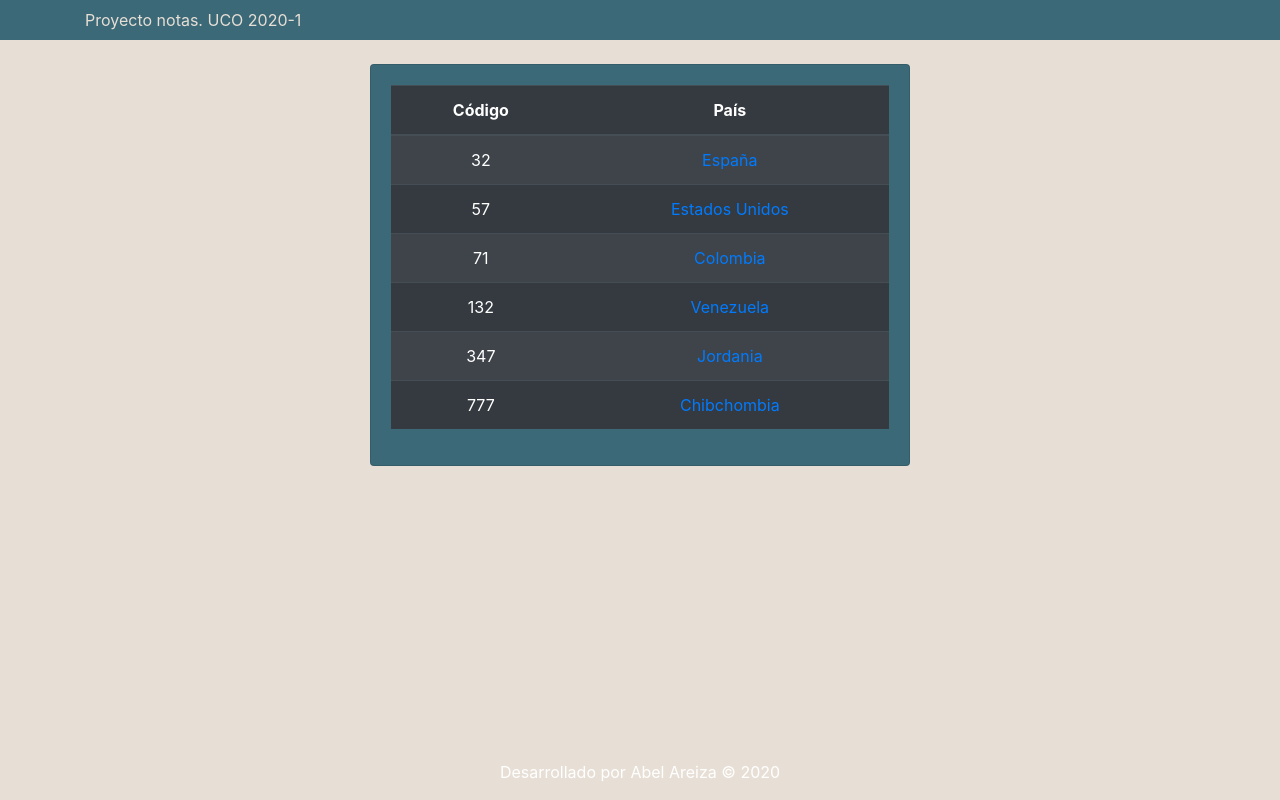
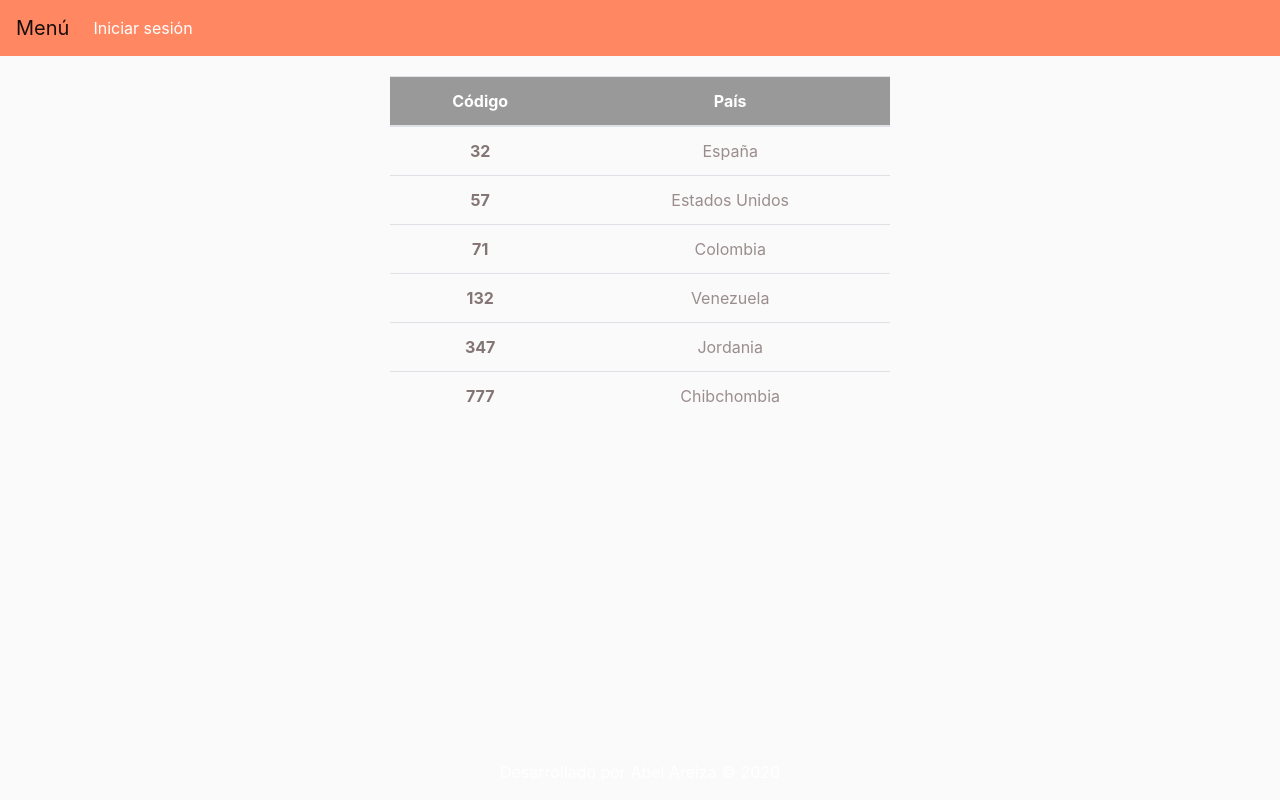
Before and after one commit to abelareiza/proyectonotas, a Django app: page / in a window 1280 px wide. Run offline with Django 3.2, Linux system fonts and the light colour scheme; data comes from the database, SQL or seed files in the repository; both versions use the stored data as it was after the commit; some libraries are stand-ins or nearby versions.

Commit message:
Cambio de look

```diff
--- a/notas/templates/notas/base.html
+++ b/notas/templates/notas/base.html
@@ -9,7 +9,7 @@
   <title>Proyecto Notas</title>
 </head>
 
-<body style=background-color:#e7dfd5;>
+<body style=background-color:#fafafa;>
   <main role="main" class="container">
     <div class="row">
       <div class="col-md-8">
--- a/notas/templates/notas/home.html
+++ b/notas/templates/notas/home.html
@@ -1,26 +1,22 @@
 {% extends "notas/base.html" %}
 {% block content %}
 {% csrf_token %}
-
-<div class="card text-center" style="background-color: #3b6978">
-  <div class="card-body">
-    <table class="table table-striped table-dark">
+<div class="card-body text-center">
+  <table class="table table-hover">
     <thead>
-        <tr>
-          <th scope="col">Código</th>
-          <th scope="col">País</th>
+      <tr style="background-color: #999999">
+        <th scope="col" style="color:white">Código</th>
+        <th scope="col" style="color:white">País</th>
       </tr>
     </thead>
     <tbody>
       {% for pais in paises %}
       <tr>
-          <td>{{ pais.codigo }}</td>
-          <td><a href="{% url 'pais-detail' pais.codigo %}">{{ pais.nombre }}</a></td>
+        <td style="color:#847575; font-weight: bold;">{{ pais.codigo }}</td>
+        <td><a href="{% url 'pais-detail' pais.codigo %}" style="color:#9b8d8d">{{ pais.nombre }}</a></td>
       </tr>
       {% endfor %}
     </tbody>
   </table>
 </div>
-</div>
-
 {% endblock content %}
--- a/notas/templates/notas/pais_confirm_delete.html
+++ b/notas/templates/notas/pais_confirm_delete.html
@@ -4,10 +4,10 @@
     <form method="POST">
       {% csrf_token %}
       <fieldset class="form-group">
-        <legend class="border-bottom mb-4">Eliminar país</legend>
-        <h2>Está seguro de que desea eliminar el país "{{ object.nombre }} ?"</h2>
+        <legend class="border-bottom mb-4" style="padding-top: 20px">Eliminar país</legend>
+        <h2 class="text-center">¿Está seguro de que desea eliminar el país {{ object.nombre }}?</h2>
       </fieldset>
-      <div class="form-group">
+      <div class="form-group text-center">
         <button class="btn btn-outline-danger" type="submit">Sí, eliminar</button>
         <a class="btn btn-outline-secondary" href="{% url 'pais-detail' object.codigo %}">Cancelar</a>
       </div>
--- a/notas/templates/notas/pais_form.html
+++ b/notas/templates/notas/pais_form.html
@@ -5,10 +5,10 @@
     <form method="POST">
       {% csrf_token %}
       <fieldset class="form-group">
-        <legend class="border-bottom mb-4">Añadir pais</legend>
+        <legend class="border-bottom mb-4" style="padding-top: 20px">Añadir país</legend>
         {{ form|crispy }}
       </fieldset>
-      <div class="form-group">
+      <div class="form-group; text-center">
         <button class="btn btn-outline-info" type="submit">Agregar</button>
       </div>
     </form>
--- a/notas/templates/partials/_navbar.html
+++ b/notas/templates/partials/_navbar.html
@@ -1,15 +1,26 @@
-<nav class="navbar navbar-dark bg-primary mb-4" style="background-color: #3b6978 !important;">
-	<div class="container">
-		{% if user.is_authenticated %}
-		<a style="color: #e7dfd5">Bienvenido, {{ user.username }}</a>
-		{% endif %}
-		<div class="navbar-nav">
+<nav class="navbar navbar-expand-lg navbar-light bg-dark" style="background-color: #FF8863 !important;">
+	<a class="navbar-brand" href="#">Menú</a>
+	<button class="navbar-toggler" type="button" data-toggle="collapse" data-target="#navbarNav"
+		aria-controls="navbarNav" aria-expanded="false" aria-label="Toggle navigation">
+		<span class="navbar-toggler-icon"></span>
+	</button>
+	<div class="collapse navbar-collapse" id="navbarNav">
+		<ul class="navbar-nav">
 			{% if user.is_authenticated %}
-			<a class="nav-item nav-link" href="{% url 'pais-create' %}">Añadir país</a>
-			<a class="nav-item nav-link" href="{% url 'logout' %}">Cerrar sesión</a>
+			<li class="nav-item active">
+				<a class="nav-link text-white" href="{% url 'notas-home' %}">Home <span class="sr-only">(current)</span></a>
+			</li>
+			<li class="nav-item">
+				<a class="nav-link text-white" href="{% url 'pais-create' %}">Añadir país</a>
+			</li>
+			<li class="nav-item">
+				<a class="nav-link text-white" href="{% url 'logout' %}">Cerrar sesión</a>
+			</li>
 			{% else %}
-			<a class="text-center" style="color: #e7dfd5">Proyecto notas. UCO 2020-1</a>
+			<li class="nav-item">
+				<a class="nav-link text-white" href="{% url 'login' %}">Iniciar sesión</a>
+			</li>
 			{% endif %}
-		</div>
+		</ul>
 	</div>
 </nav>
```
Also changed, not shown: notas/templates/notas/pais_detail.html (+9 -7 lines), db.sqlite3. Lines whose indentation alone changed are shown as unchanged.
